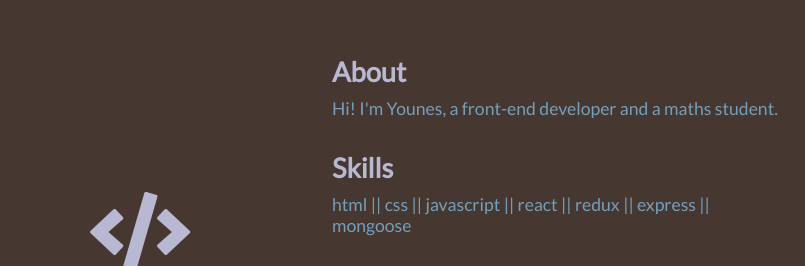
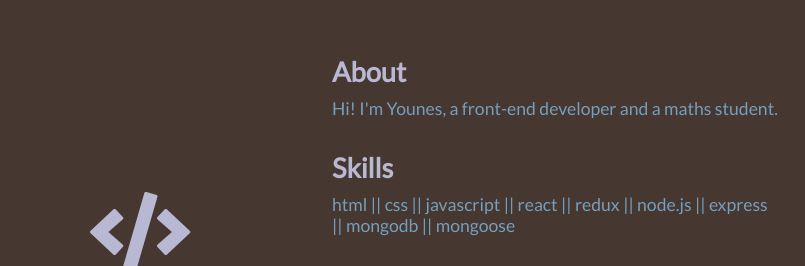
Before and after one commit to younesbourakadi/younesbourakadi.github.io, a plain HTML site: page index.html in a window 1280 px wide. Shown: the part 128-394 px from the top of the page, without its empty margins (308-1113 px from the left). Drawn offline with Linux system fonts and the light colour scheme.

Commit message:
add skills

```diff
--- a/index.html
+++ b/index.html
@@ -37,7 +37,8 @@
         </p>
         <h2>Skills</h2>
         <p>
-          html || css || javascript || react || redux || express || mongoose
+          html || css || javascript || react || redux || node.js || express ||
+          mongodb || mongoose
         </p>
         <h2>Projects</h2>
         <a href="https://radian-socnet.herokuapp.com/" target="_blank"
```
